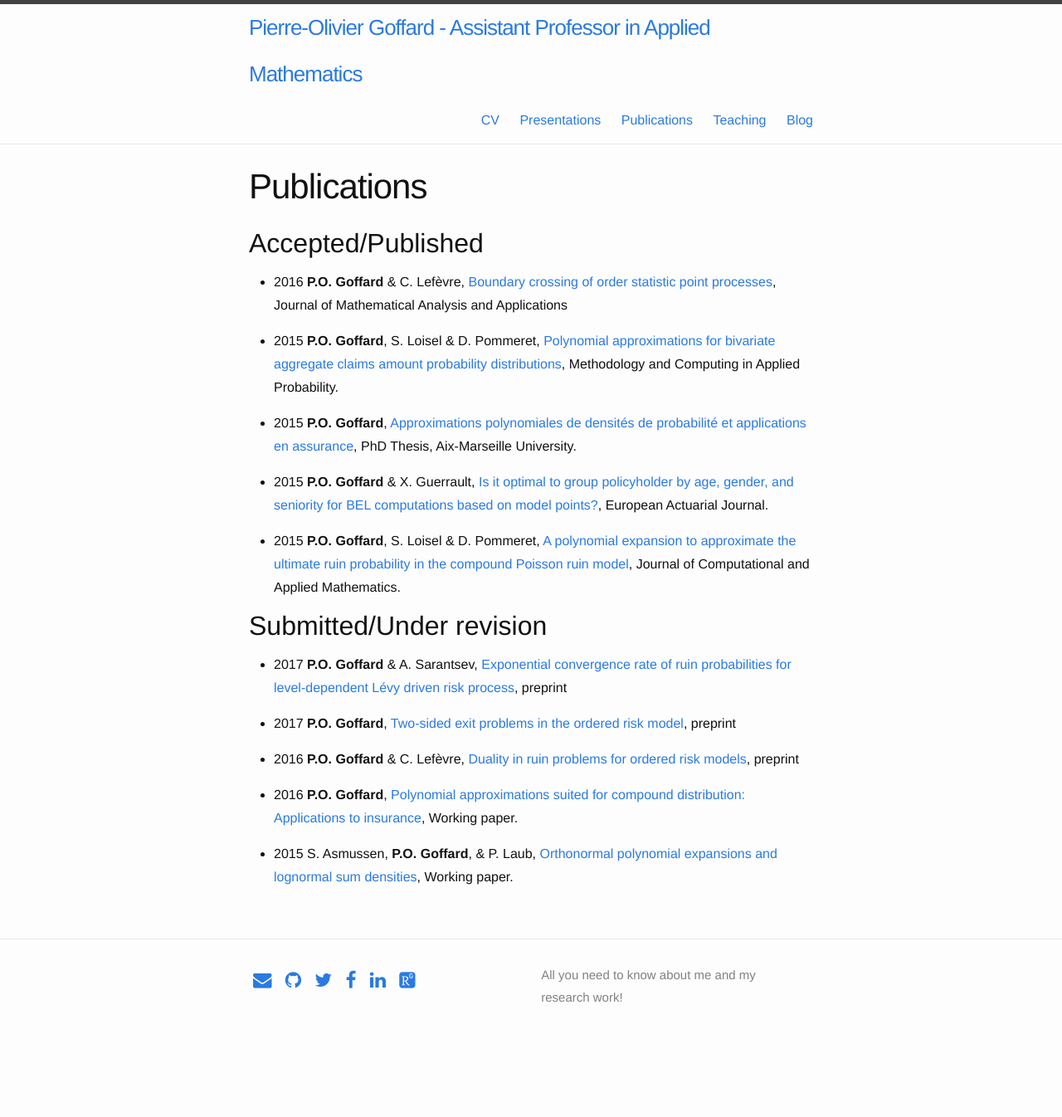
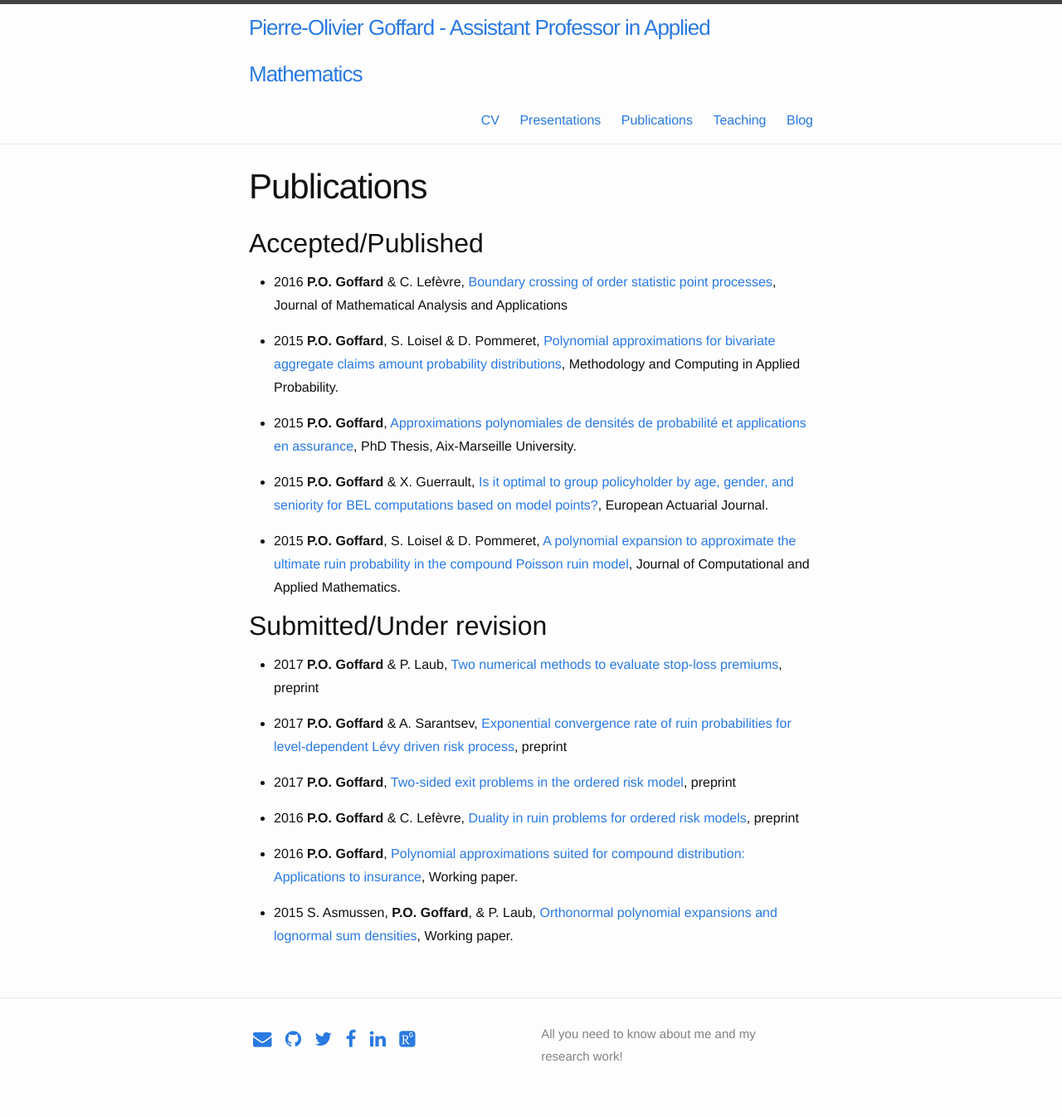
Before and after one commit to LaGauffre/LaGauffre.github.io, a Jekyll site: the page built from Publications.md, in a window 1280 px wide. Shown: the whole page at 83% size. Built offline with Jekyll 4.4.1, drawn with Linux system fonts in a browser that asks for light colours; nearby versions of some CDN libraries; some web fonts are replaced; before the commit the page ends 1275 px from its top, so only the background shows below that.

Commit message:
update resume,publications

```diff
--- a/Publications.md
+++ b/Publications.md
@@ -18,6 +18,8 @@ permalink: /Publi/
 
 ## Submitted/Under revision
 
+* 2017 **P.O. Goffard** & P. Laub, [Two numerical methods to evaluate stop-loss premiums](/Publications/GoffardLaub_PolynomialApproximationCompoundDistribution.pdf), preprint
+
 * 2017 **P.O. Goffard** & A. Sarantsev, [Exponential convergence rate of ruin probabilities for level-dependent Lévy driven risk process](/Publications/GoffardSarantsevExponentialRateRuinProbabilities.pdf), preprint
 
 * 2017 **P.O. Goffard**, [Two-sided exit problems in the ordered risk model](/Publications/Goffard_FirstExitTime_Main.pdf), preprint
```
Also changed, not shown: 1 other file.
